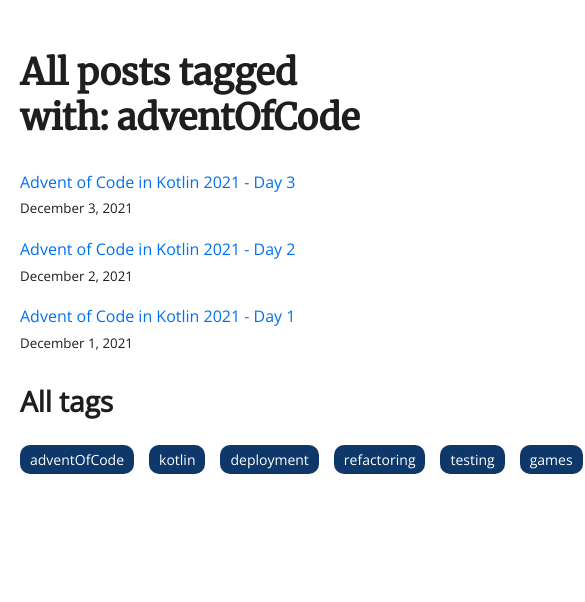
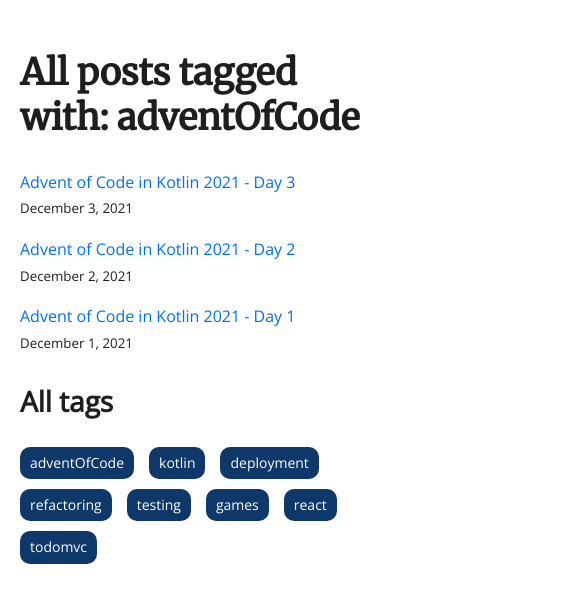
Before and after one commit to simonpweller/blog-sweller, a Next.js app: page /tags/adventOfCode in a window 390 px wide. Shown: the top 602 px of the page, 585 px wide, since content can reach past the window. Built offline with nearby package versions, Linux system fonts and the light colour scheme.

Commit message:
fix responsiveness on tags page

```diff
--- a/pages/tags/[tag].tsx
+++ b/pages/tags/[tag].tsx
@@ -61,9 +61,11 @@
 
       <section>
         <h2>All tags</h2>
-        {tags.map((tag: string) => (
-          <Tag key={tag} text={tag} />
-        ))}
+        <div className="tags">
+          {tags.map((tag: string) => (
+            <Tag key={tag} text={tag} />
+          ))}
+        </div>
       </section>
     </Layout>
   );
```
